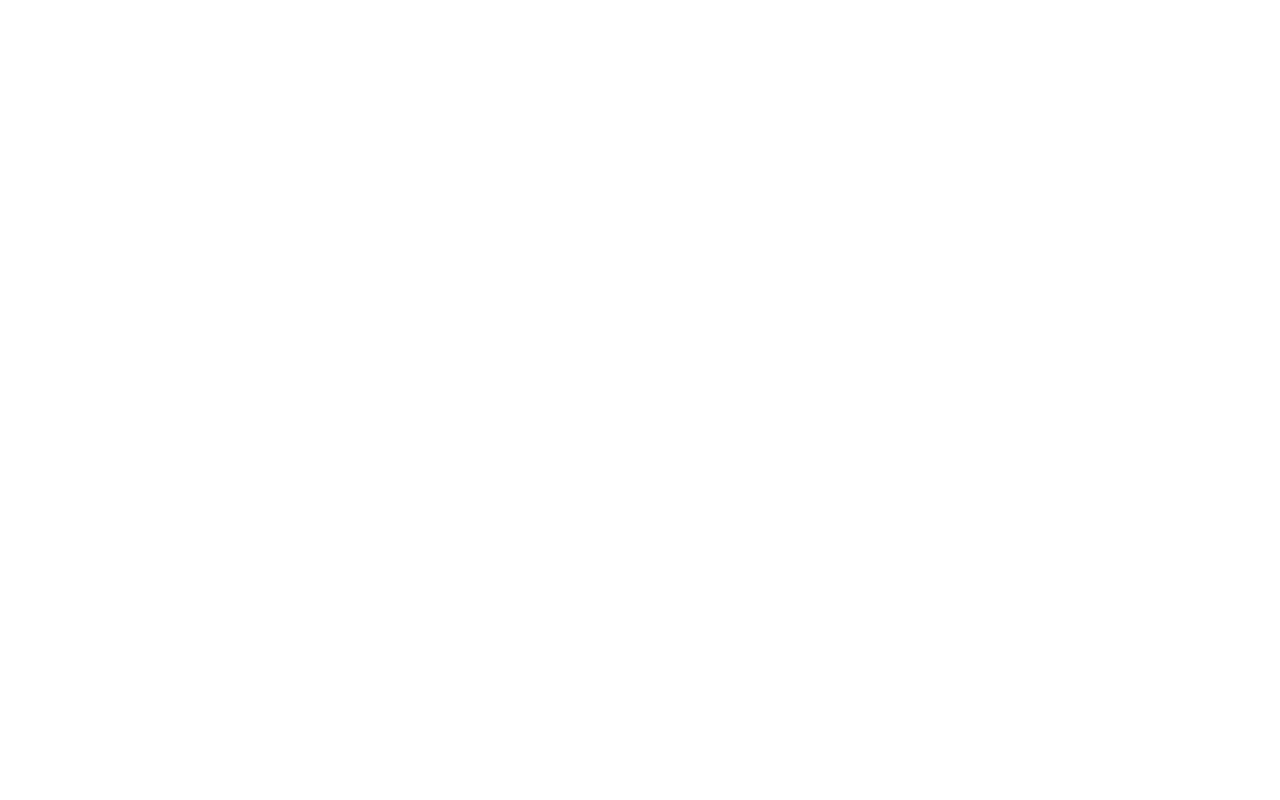
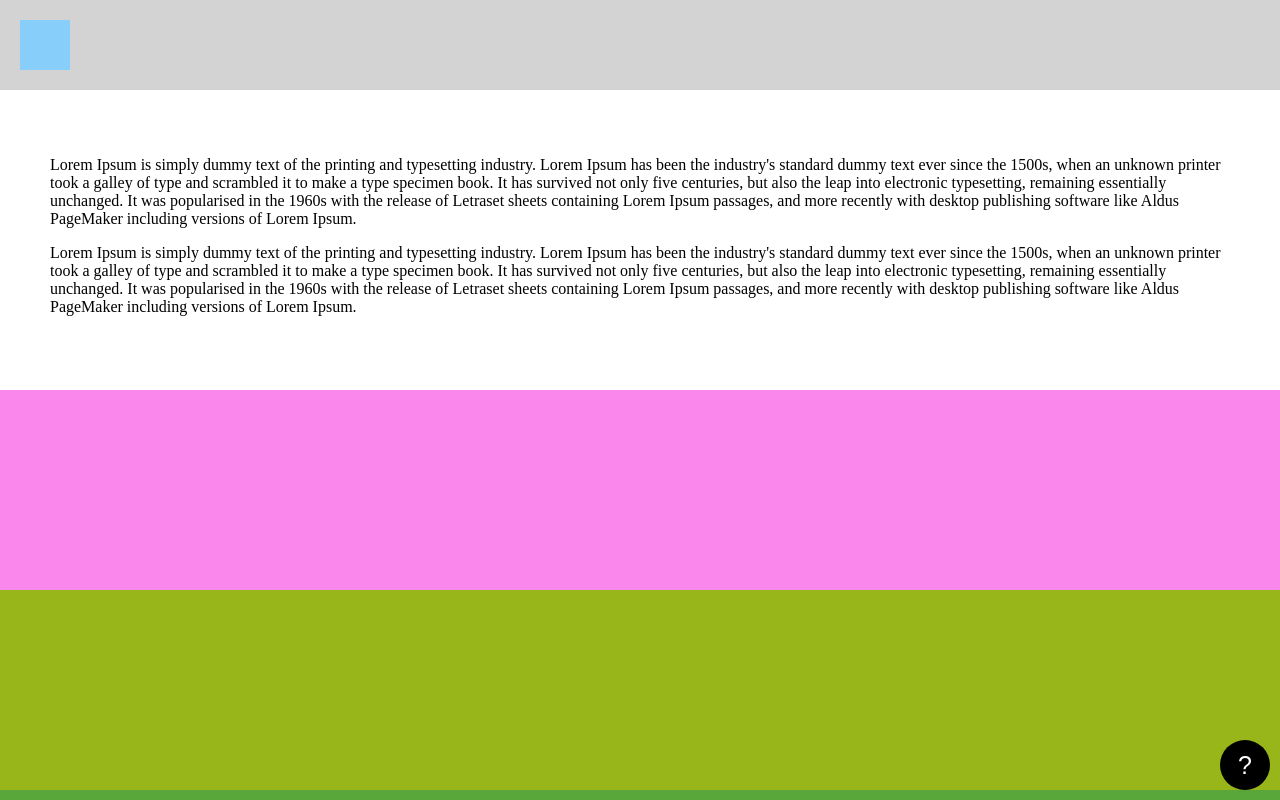
Before and after one commit to akpham95/htmlcssdrills, a plain HTML site: page drill-3/index.html in a window 1280 px wide. Shown: the top 800 px of the page. Drawn offline with Linux system fonts and the light colour scheme.

Commit message:
Drill 3 finished

```diff
--- a/drill-3/index.css
+++ b/drill-3/index.css
@@ -0,0 +1,55 @@
+body,html{
+    margin:0;
+    padding:0;
+}
+
+article{
+    padding: 50px;
+}
+
+header {
+    background-color: lightgray;
+    padding: 20px;
+    box-sizing: border-box;
+}
+.square{
+    width:50px;
+    height: 50px;
+    background-color: lightskyblue;
+}
+.row-2{
+    height: 25vh;
+    background-color: rgb(255, 255, 255);
+}
+.row-3{
+    height: 25vh;
+    background-color: rgb(250, 135, 235);
+}
+.row-4{
+    height: 25vh;
+    background-color: rgb(152, 181, 25);
+}
+.row-5{
+    height: 25vh;
+    background-color: rgb(89, 167, 59);
+}
+
+.row-6{
+    height: 25vh;
+    background-color: rgb(207, 124, 73);
+}
+
+.question-container{
+    position: fixed;
+    right: 10px;
+    bottom: 10px;
+}
+.question-container button{
+    border-radius: 50%;
+    height: 50px;
+    width: 50px;
+    background-color: black;
+    color: white;
+    border: none;
+    font-size: 25px;
+}
--- a/drill-3/index.html
+++ b/drill-3/index.html
@@ -1 +1,30 @@
 <!-- be sure to look at the example gif as well -->
+<!DOCTYPE html>
+<html>
+    <head>
+        <title> Third Solution </title>
+        <link rel="stylesheet" href="index.css"/>
+    </head>
+
+    <body>
+        <header>
+            <div class ="square"></div>
+        </header>
+
+       <article class="row-2">
+            <p>Lorem Ipsum is simply dummy text of the printing and typesetting industry. Lorem Ipsum has been the industry's standard dummy text ever since the 1500s, when an unknown printer took a galley of type and scrambled it to make a type specimen book. It has survived not only five centuries, but also the leap into electronic typesetting, remaining essentially unchanged. It was popularised in the 1960s with the release of Letraset sheets containing Lorem Ipsum passages, and more recently with desktop publishing software like Aldus PageMaker including versions of Lorem Ipsum.</p>
+
+            <p>Lorem Ipsum is simply dummy text of the printing and typesetting industry. Lorem Ipsum has been the industry's standard dummy text ever since the 1500s, when an unknown printer took a galley of type and scrambled it to make a type specimen book. It has survived not only five centuries, but also the leap into electronic typesetting, remaining essentially unchanged. It was popularised in the 1960s with the release of Letraset sheets containing Lorem Ipsum passages, and more recently with desktop publishing software like Aldus PageMaker including versions of Lorem Ipsum.</p>
+
+       </article>
+
+       <div class="row-3"></div>
+       <div class="row-4"></div>
+       <div class="row-5"></div>
+       <div class="row-6"></div>
+
+       <div class="question-container">
+        <button>?</button>
+       </div>
+    </body>
+</html>
```
